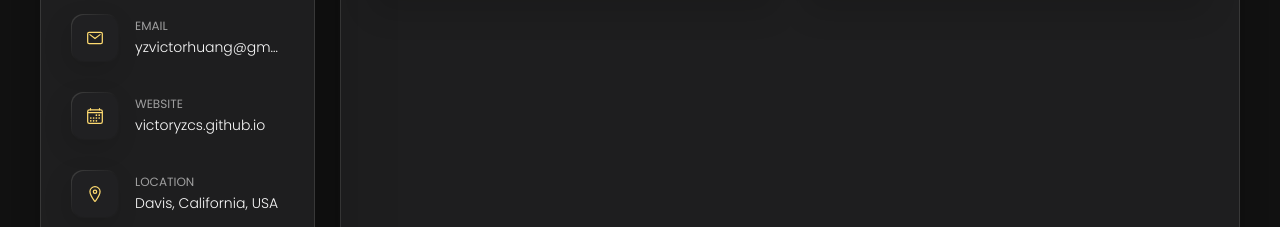
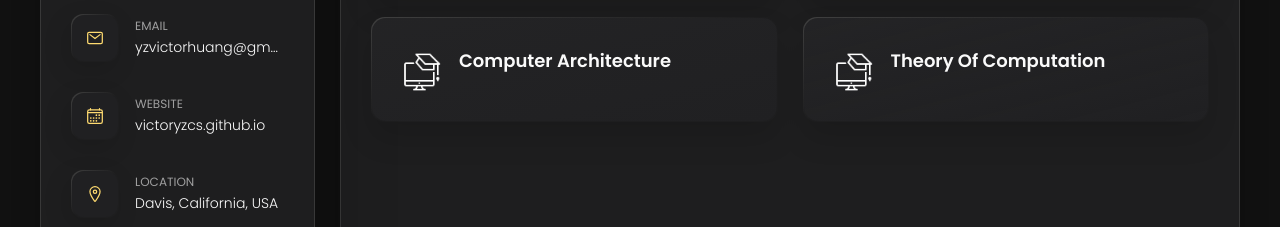
Before and after one commit to victoryzcs/victoryzcs.github.io, a plain HTML site: page index.html in a window 1280 px wide. Shown: the part 478-705 px from the top of the page. Drawn offline with nearby package versions, Linux system fonts and the light colour scheme.

Commit message:
Update WID

```diff
--- a/index.html
+++ b/index.html
@@ -257,6 +257,40 @@
             </li>
 
 
+            <li class="service-item">
+
+              <div class="service-icon-box">
+                <img src="./assets/images/icon-ml-light.png
+                " alt="design icon" width="40">
+              </div>
+
+              <div class="service-content-box">
+                <h4 class="h4 service-item-title">Computer Architecture</h4>
+
+                <p class="service-item-text">
+
+                </p>
+              </div>
+
+
+            </li>
+            <li class="service-item">
+
+              <div class="service-icon-box">
+                <img src="./assets/images/icon-ml-light.png
+                " alt="design icon" width="40">
+              </div>
+
+              <div class="service-content-box">
+                <h4 class="h4 service-item-title">Theory of Computation</h4>
+
+                <p class="service-item-text">
+
+                </p>
+              </div>
+
+
+            </li>
           </ul>
 
 
```
